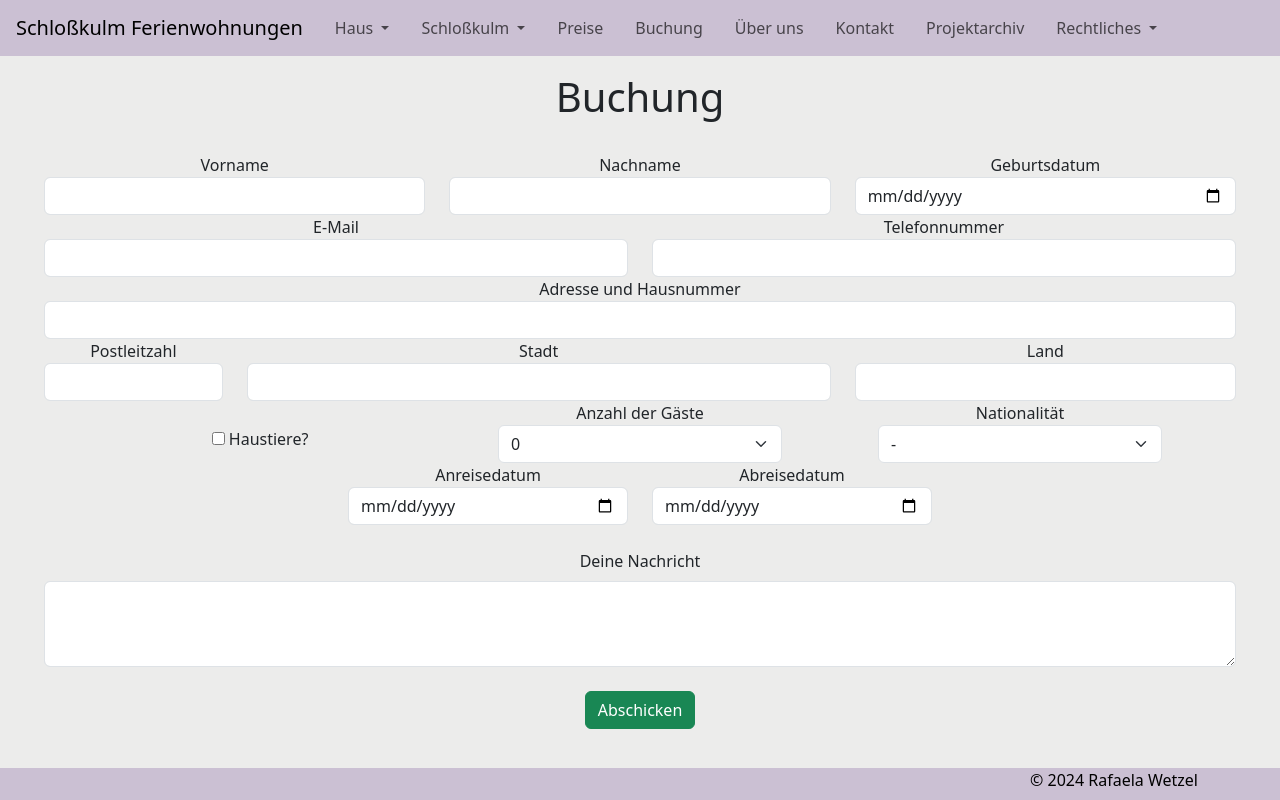
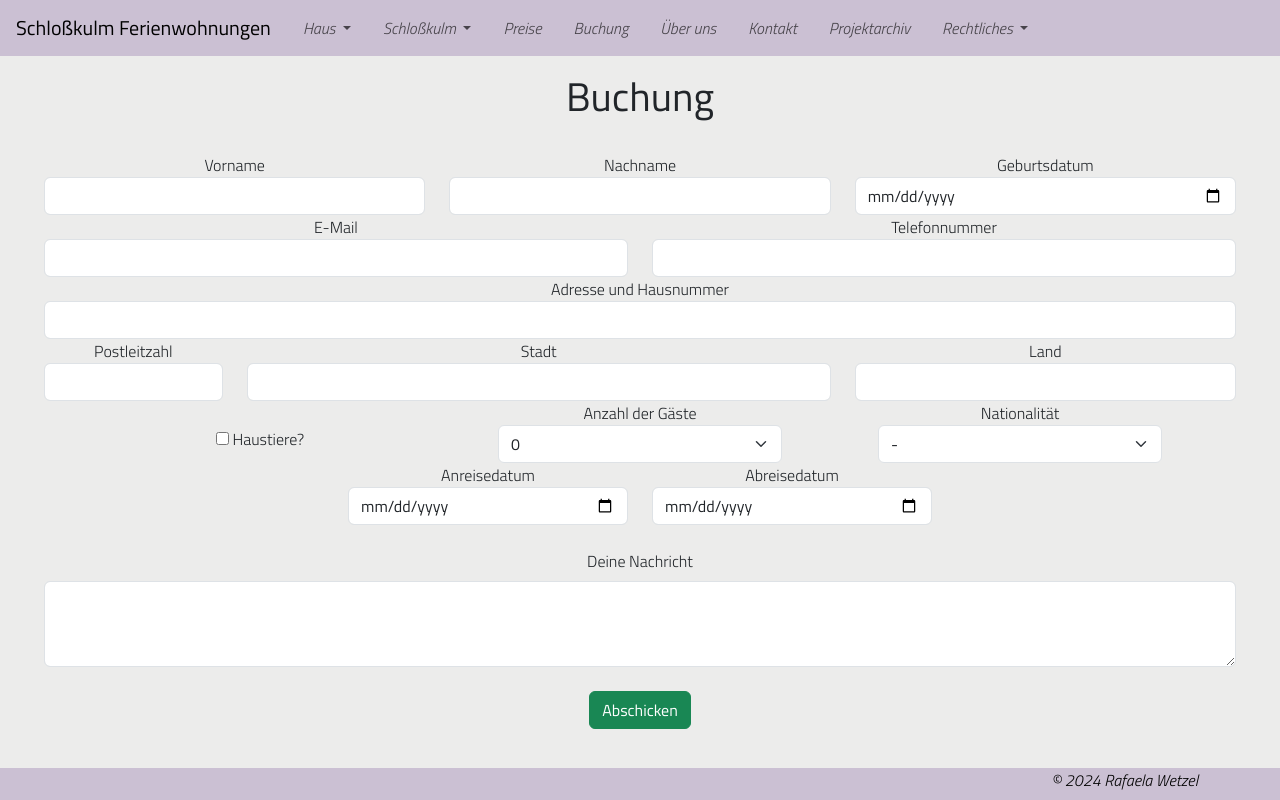
Before and after one commit to Rafaela-Wetzel/schlosskulm-rental-apartments, a Django app: page /buchung/ in a window 1280 px wide. Run offline with Django 4.2, Linux system fonts and the light colour scheme.

Commit message:
Add titillium font

```diff
--- a/schlosskulm/settings.py
+++ b/schlosskulm/settings.py
@@ -25,7 +25,7 @@ TEMPLATES_DIR = os.path.join(BASE_DIR, 'templates')
 SECRET_KEY = 'django-insecure-+311qnflb6d$wjqsp-ix^%pda3@$z=ew)xa_fj#e_+z)6cso=w'
 
 # SECURITY WARNING: don't run with debug turned on in production!
-DEBUG = False
+DEBUG = True
 
 ALLOWED_HOSTS = [
     '8000-rafaelawetz-schlosskulm-la2h035ybbw.ws-eu111.gitpod.io',
--- a/static/css/style.css
+++ b/static/css/style.css
@@ -1,22 +1,17 @@
+@import url('https://fonts.googleapis.com/css2?family=Titillium+Web:ital,wght@0,200;0,300;0,400;1,200;1,300;1,400&display=swap');
+
 /* General Styles */
+
+* {
+  font-family: "Titillium Web", sans-serif;
+  font-weight: 300;
+}
 
 body {
   padding-top: 65px;
   padding-bottom: 65px;
   margin: 0 2rem;
   background-color: #ececeb;
-}
-
-nav {
-  background-color: #cbc0d3;
-}
-
-nav a {
-  margin: 0 0.5rem;
-}
-
-.nav-margin {
-  margin: 0 1rem;
 }
 
 h1 {
@@ -27,12 +22,32 @@ h1 {
   margin: 1rem 0 2rem;
 }
 
+/* Nav Bar */
+
+nav {
+  background-color: #cbc0d3;
+}
+
+nav a {
+  margin: 0 0.5rem;
+  font-weight: 400;
+}
+
+nav div a {
+  font-style: italic;
+}
+
+.nav-margin {
+  margin: 0 1rem;
+}
+
 /* Footer */
 
 footer {
   background-color: #cbc0d3;
   color: black;
   height: 2rem;
+  font-style: italic;
 }
 
 /* Obere and Untere Ferienwohnung Section */
```
